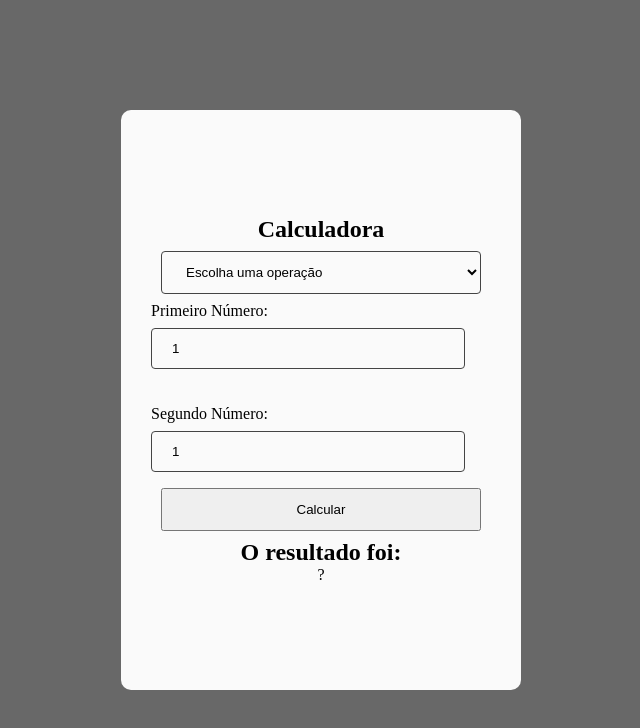
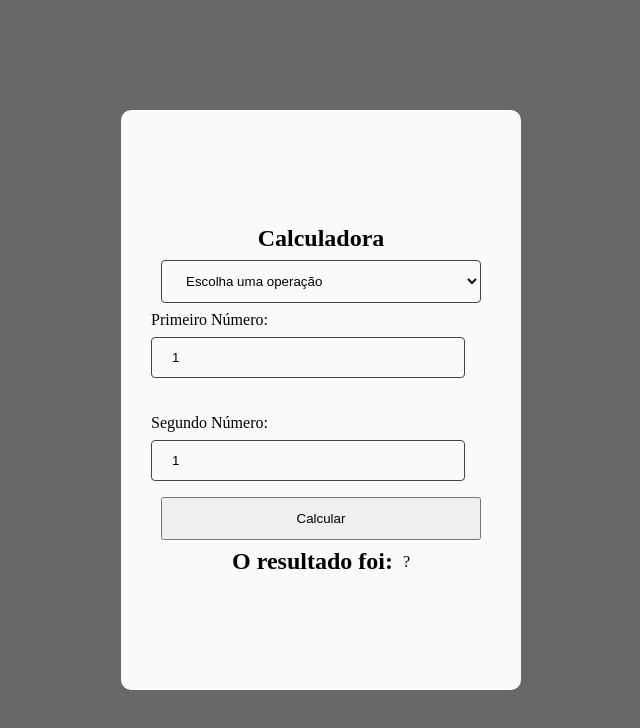
Before and after one commit to Lucas-Candinho/calculadora-js, a plain HTML site: page index.html in a window 1280 px wide. Shown: the whole page, without its empty margins (319-959 px from the left). Drawn offline with Linux system fonts and the light colour scheme.

Commit message:
minor style fixes

```diff
--- a/index.html
+++ b/index.html
@@ -28,8 +28,10 @@
         </div>
         <button id="calcular" type="button" onclick="calcularConta()">Calcular</button>
     </form>
+    <div id="resultado-container">
       <h1>O resultado foi:</h1>
       <span id="resultado">?</span>
+    </div>
     </section>
 </body>
 </html>
--- a/style.css
+++ b/style.css
@@ -54,3 +54,10 @@ button {
     padding: 12px 20px;
     margin: 8px 0;
 }
+
+#resultado-container {
+    display: flex;
+    flex-direction: row;
+    align-items: center;
+    gap: 10px;
+}
```
